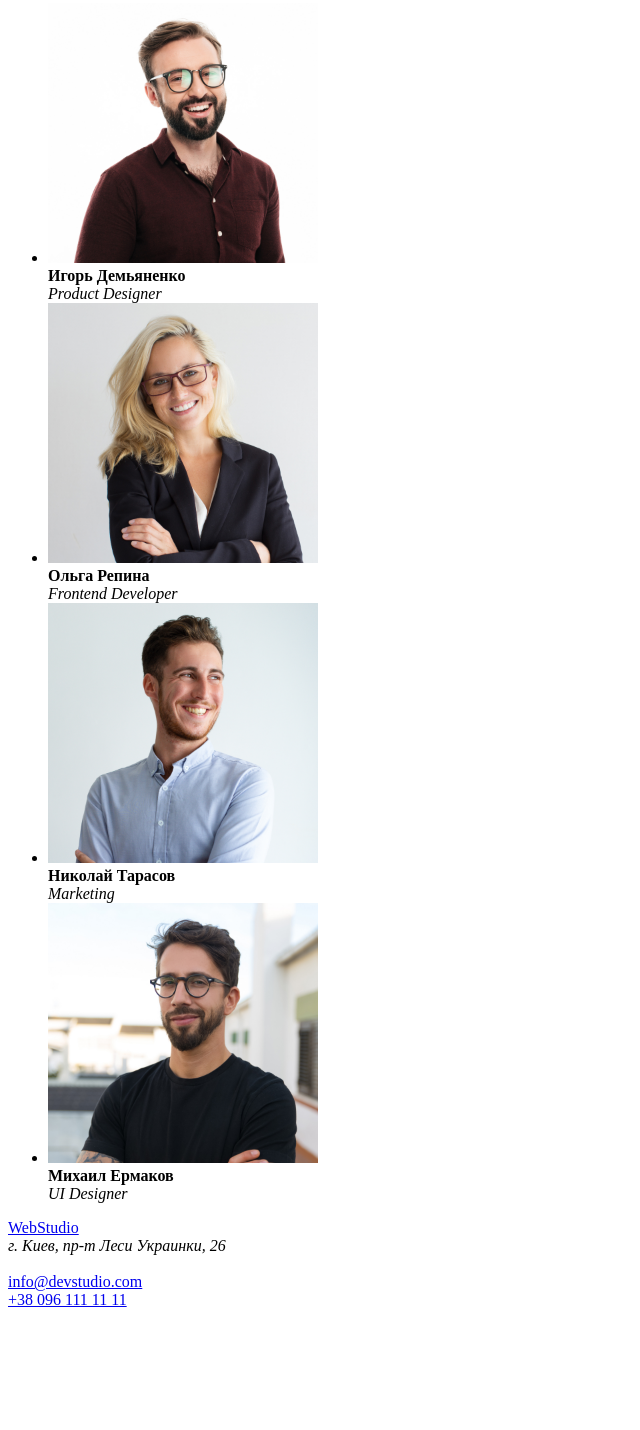
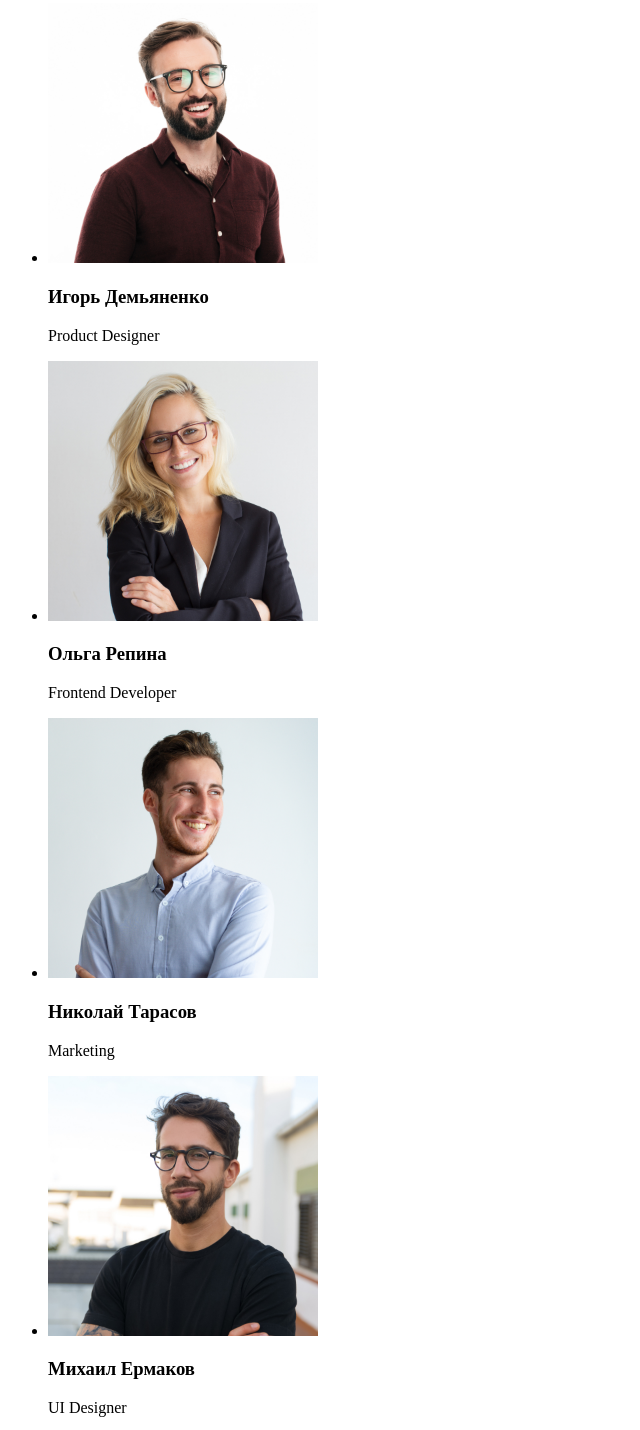
Before and after one commit to Andrew-del-maker/goit-markup-hw-01, a plain HTML site: page index.html in a window 1280 px wide. Shown: the part 1328-2758 px from the top of the page, without its empty margins (0-640 px from the left). Before the commit the page ends 2645 px from the top, so only its background shows below. Drawn offline with Linux system fonts and the light colour scheme.

Commit message:
product ready

```diff
--- a/index.html
+++ b/index.html
@@ -62,32 +62,32 @@
             <h2>Наша команда</h2>
             <ul>
                 <li>
-                    <img src="./images/img.jpg" alt="фото Игоря Демьяненко" width="270" height="260"> <br>
-                    <b>Игорь Демьяненко</b><br>
-                    <i>Product Designer</i>
+                    <img src="./images/img.jpg" alt="фото Игоря Демьяненко" width="270" height="260">
+                    <h3>Игорь Демьяненко</h3>
+                    <p>Product Designer</p>
                 </li>
                 <li>
-                    <img src="./images/img2.jpg" alt="фото Ольги Репиной" width="270" height="260"><br>
-                    <b>Ольга Репина</b><br>
-                    <i>Frontend Developer</i>
+                    <img src="./images/img2.jpg" alt="фото Ольги Репиной" width="270" height="260">
+                    <h3>Ольга Репина</h3>
+                    <p>Frontend Developer</p>
                 </li>
                 <li>
-                    <img src="./images/img3.jpg" alt="фото Николая Тарасова" width="270" height="260"><br>
-                    <b>Николай Тарасов</b><br>
-                    <i>Marketing</i>
+                    <img src="./images/img3.jpg" alt="фото Николая Тарасова" width="270" height="260">
+                    <h3> Николай Тарасов</h3>
+                    <p>Marketing</p>
                 </li>
                 <li>
-                    <img src="./images/img4.jpg" alt="фото Михаила Ермакова" width="270" height="260"><br>
-                    <b>Михаил Ермаков</b><br>
-                    <i>UI Designer</i>
+                    <img src="./images/img4.jpg" alt="фото Михаила Ермакова" width="270" height="260">
+                    <h3>Михаил Ермаков</h3>
+                    <p>UI Designer</p>
                 </li>
             </ul>
         </section>
     </main>
     <!-- footer -->
     <footer>
-        <a href="https://andrew-del-maker.github.io/goit-markup-hw-01/">WebStudio</a><br>
-        <address>г. Киев, пр-т Леси Украинки, 26</address><br>
+        <a href="https://andrew-del-maker.github.io/goit-markup-hw-01/">WebStudio</a>
+        <address>г. Киев, пр-т Леси Украинки, 26</address>
         <a href="mailto:info@devstudio.com">info@devstudio.com</a><br>
         <a href="tel:+380961111111">+38 096 111 11 11</a>
     </footer>
```
